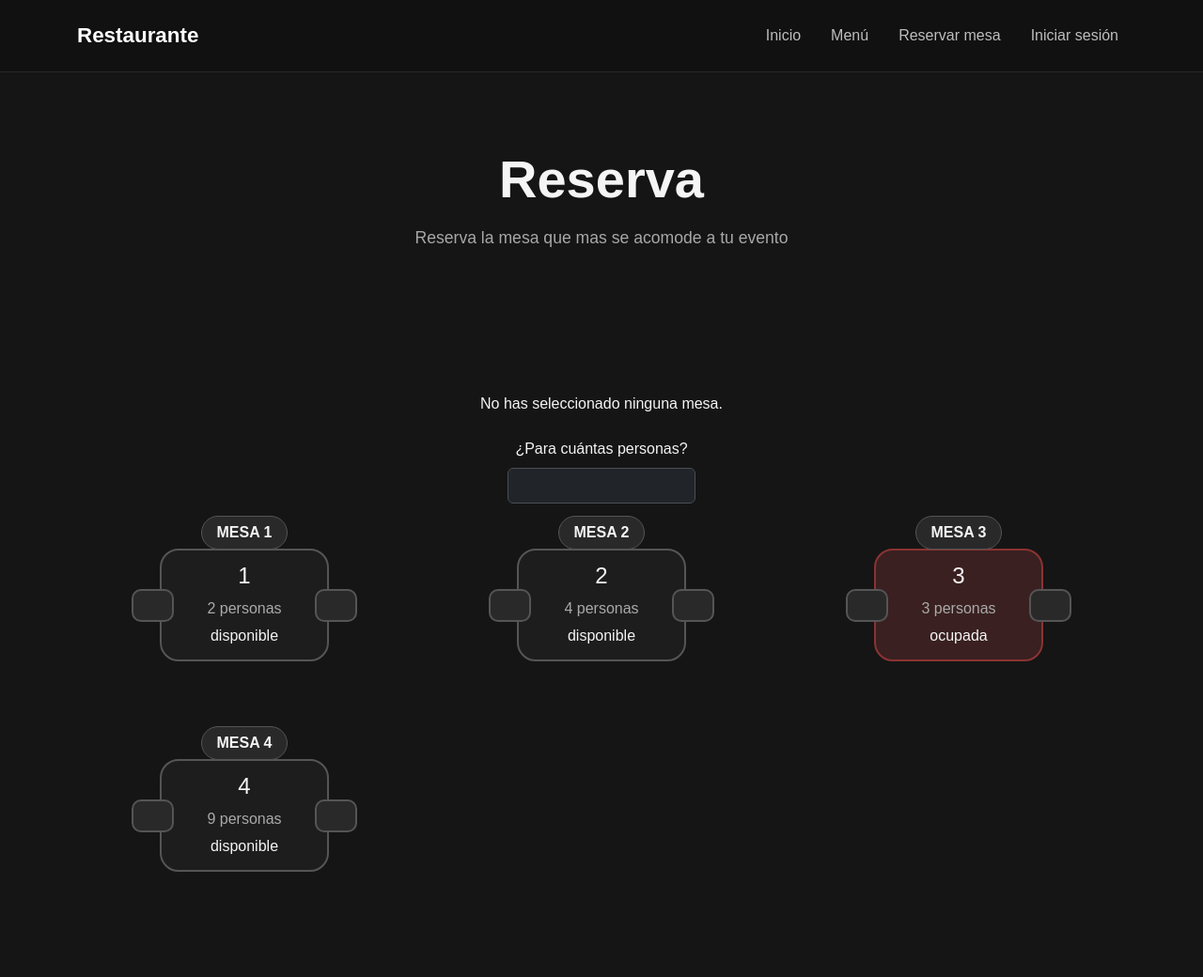
After one commit to DeveloperJuano/PJF, a PHP site: page /PJF/reserva in a window 1280 px wide. The commit adds this page. Shown: the whole page at 94% size. Run offline with PHP 8.4, Linux system fonts and the light colour scheme.

Commit message:
agregue mvc de reserva mas js con mesas interactivas

```diff
--- /dev/null
+++ b/app/controllers/ReservaController.php
@@ -0,0 +1,15 @@
+<?php
+
+require __DIR__ ."/../models/MesaModel.php";
+class ReservaController
+{
+    public function index()
+    {
+        $model = new MesaModel();
+        $mesas = $model->obtenerMesas();
+        require_once __DIR__ . '/../views/reserva/index.php';
+
+    }
+}
+
+?>
--- /dev/null
+++ b/app/models/MesaModel.php
@@ -0,0 +1,32 @@
+<?php
+class MesaModel
+{
+    public function obtenerMesas()
+    {
+        return [
+            [
+                'numero' => 1,
+                'capacidad' => 2,
+                'estado' => 'disponible'
+            ],
+            [
+                'numero' => 2,
+                'capacidad' => 4,
+                'estado' => 'disponible'
+            ],
+            [
+                'numero' => 3,
+                'capacidad' => 3,
+                'estado' => 'ocupada'
+            ],
+            [
+                'numero' => 4,
+                'capacidad' => 9,
+                'estado' => 'disponible'
+            ]
+        ];
+    }
+}
+
+
+?>
--- /dev/null
+++ b/app/views/components/navbar.php
@@ -0,0 +1,51 @@
+<nav class="navbar navbar-expand-lg">
+
+    <div class="container">
+
+        <a class="navbar-brand" href="/PJF">
+            Restaurante
+        </a>
+
+        <button
+            class="navbar-toggler"
+            type="button"
+            data-bs-toggle="collapse"
+            data-bs-target="#navbarNav"
+        >
+            <span class="navbar-toggler-icon"></span>
+        </button>
+
+        <div class="collapse navbar-collapse" id="navbarNav">
+
+            <ul class="navbar-nav ms-auto">
+
+                <li class="nav-item">
+                    <a class="nav-link" href="/PJF">
+                        Inicio
+                    </a>
+                </li>
+
+                <li class="nav-item">
+                    <a class="nav-link" href="/PJF/menu">
+                        Menú
+                    </a>
+                </li>
+
+                <li class="nav-item">
+                    <a class="nav-link" href="/PJF/reserva">
+                        Reservar mesa
+                    </a>
+                </li>
+
+                <li class="nav-item">
+                    <a class="nav-link" href="#">
+                        Iniciar sesión
+                    </a>
+                </li>
+
+            </ul>
+
+        </div>
+    </div>
+
+</nav>
--- /dev/null
+++ b/app/views/reserva/index.php
@@ -0,0 +1,106 @@
+<!doctype html>
+<html lang="es" data-bs-theme="dark">
+    <head>
+        <title>Reserva</title>
+        <!-- Required meta tags -->
+        <meta charset="utf-8" />
+        <meta name="viewport" content="width=device-width, initial-scale=1" />
+
+        <!-- Bootstrap CSS v5.3.8 -->
+        <link
+            href="https://cdn.jsdelivr.net/npm/bootstrap@5.3.8/dist/css/bootstrap.min.css"
+            rel="stylesheet"
+            integrity="sha384-sRIl4kxILFvY47J16cr9ZwB07vP4J8+LH7qKQnuqkuIAvNWLzeN8tE5YBujZqJLB"
+            crossorigin="anonymous"
+        />
+        <!-- CSS propio -->
+        <link rel="stylesheet" href="/PJF/public/css/style.css">
+    </head>
+
+    <body>
+        <!-- nav -->
+        <?php require_once __DIR__ . '/../components/navbar.php'; ?><?php require_once __DIR__ . '/../components/navbar.php'; ?>
+
+        <main>
+            <section class="">
+
+                <div
+                    class="container"
+                >
+
+                    <div class="text-center mb-5">
+
+                        <h1>
+                            Reserva
+                        </h1>
+
+                        <p>
+                            Reserva la mesa que mas se acomode a tu evento
+                        </p>
+
+                    </div>
+                </div>
+            </section>
+
+            <!-- MESAS -->
+            <section class="py-5">
+                <div class="container">
+                    <!-- INDICADOR DE MESA -->
+                    <div id="mesa-seleccionada" class="text-center mt-4">
+                        <p>No has seleccionado ninguna mesa.</p>
+                    </div>
+                    <!-- INFORMACION CLIENTE -->
+                    <div class="mt-4 text-center">
+
+                        <label for="personas" class="form-label">
+                            ¿Para cuántas personas?
+                        </label>
+
+                        <input
+                            type="number"
+                            id="personas"
+                            class="form-control mx-auto"
+                            min="1"
+                            style="max-width: 200px;"
+                        >
+                        <div id="mensaje-capacidad" class="mt-2"></div>
+                    </div>
+                    <div class="row">
+                        <?php foreach ($mesas as $mesa):?>
+                        <div class="col-md-4 mb-4">
+                            <article class="mesa mesa-<?= $mesa['estado'] ?>" >
+
+                                <div class="mesa-superior">
+
+                                    <span> MESA  <?= $mesa['numero'] ?> </span>
+                                </div>
+
+                                <div class="mesa-centro">
+                                    <h4><?= $mesa['numero'] ?></h4>
+                                    <p><?= $mesa['capacidad'] ?> personas</p>
+                                    <span><?= $mesa['estado'] ?></span>
+                                </div>
+                                <!-- BOTON AGREGAR -->
+                                <?php if ($mesa['estado'] === 'disponible'): ?>
+
+                                    <button type="button"
+                                    class="btn-agregar-mesa"
+                                    data-mesa= "<?= $mesa['numero'] ?>"
+                                    data-capacidad="<?= $mesa['capacidad'] ?>"
+                                    >
+                                        Agregar
+                                    </button>
+
+                                <?php endif; ?>
+                            </article>
+
+                        </div>
+                        <?php endforeach;?>
+                    </div>
+                </div>
+            </section>
+
+        </main>
+    <script src="/PJF/public/js/reserva.js"></script>
+    </body>
+</html>
--- a/public/css/style.css
+++ b/public/css/style.css
@@ -417,3 +417,160 @@ footer {
 #realizarPedido:hover {
     background-color: #dddddd;
 }
+
+/* =========================================================
+   MESAS
+========================================================= */
+
+.mesa {
+    position: relative;
+
+    width: 240px;
+    height: 200px;
+
+    margin: 0 auto;
+
+    display: flex;
+    align-items: center;
+    justify-content: center;
+
+    background-color: transparent;
+
+    cursor: pointer;
+}
+
+/* TABLERO DE LA MESA */
+
+.mesa-centro {
+    width: 180px;
+    height: 120px;
+
+    display: flex;
+    flex-direction: column;
+    align-items: center;
+    justify-content: center;
+
+    background-color: #1d1d1d;
+
+    border: 2px solid #555;
+    border-radius: 20px;
+
+    text-align: center;
+
+    transition: 0.3s;
+}
+
+/* información */
+
+.mesa-centro h4 {
+    margin-bottom: 0.5rem;
+}
+
+.mesa-centro p {
+    margin-bottom: 0.3rem;
+    color: #aaa;
+}
+
+/* NOMBRE DE LA MESA */
+
+.mesa-superior {
+    position: absolute;
+
+    top: 5px;
+
+    padding: 0.3rem 1rem;
+
+    background-color: #292929;
+
+    border: 1px solid #555;
+    border-radius: 50px;
+
+    font-weight: 600;
+
+    z-index: 2;
+}
+
+/* BOTÓN */
+
+.btn-agregar-mesa {
+    position: absolute;
+
+    bottom: 5px;
+
+    padding: 0.5rem 1.2rem;
+
+    border: none;
+    border-radius: 50px;
+
+    background-color: #ffffff;
+    color: #111111;
+
+    opacity: 0;
+    transform: translateY(10px);
+
+    transition: 0.3s;
+
+    z-index: 3;
+}
+
+/* HOVER */
+
+.mesa:hover .mesa-centro {
+    background-color: #292929;
+    border-color: #ffffff;
+}
+
+.mesa:hover .btn-agregar-mesa {
+    opacity: 1;
+    transform: translateY(0);
+}
+
+/* =========================================================
+   SILLAS DE LA MESA
+========================================================= */
+
+.mesa::before,
+.mesa::after {
+    content: "";
+    position: absolute;
+
+    width: 45px;
+    height: 35px;
+
+    background-color: #292929;
+    border: 2px solid #555;
+    border-radius: 10px;
+
+    transition: 0.3s;
+}
+
+/* sillas laterales */
+
+.mesa::before {
+    left: 0;
+}
+
+.mesa::after {
+    right: 0;
+}
+
+/* hover */
+
+.mesa:hover::before,
+.mesa:hover::after {
+    background-color: #444;
+    border-color: #ffffff;
+}
+/* disponobilidad */
+.mesa-disponible .mesa-centro {
+    border-color: #555;
+}
+
+.mesa-ocupada .mesa-centro {
+    background-color: #3a2020;
+    border-color: #8b3333;
+}
+.mesa-seleccionada .mesa-centro {
+    border-color: #ffffff;
+    background-color: #292929;
+}
--- a/public/js/menu.js
+++ b/public/js/menu.js
@@ -133,9 +133,6 @@ botonCerrarPedido.addEventListener('click', function(){
 
 });
 
-
-
-
 // ==================================================================================================================
 
 /*
--- /dev/null
+++ b/public/js/reserva.js
@@ -0,0 +1,72 @@
+/*
+COSNTANTES Y VARIABLES
+*/
+// BOTON MESA
+const botonesMesa = document.querySelectorAll('.btn-agregar-mesa');
+// SELECCION DE MESA
+const contenedorMesa = document.querySelector('#mesa-seleccionada');
+//CANTIDAD DE PERSONAS
+const inputPersonas = document.querySelector('#personas');
+
+const mensajeCapacidad = document.querySelector('#mensaje-capacidad');
+
+let mesaSeleccionada = null;
+//=====================================================================================
+
+/*
+CAPTURA LA MESA SELECCIONADA PARA RESERVAR
+*/
+botonesMesa.forEach(boton => {
+
+    boton.addEventListener('click', () => {
+
+        // CAPTURA DE DATOS
+        const numeroMesa = boton.dataset.mesa;
+        const capacidad = boton.dataset.capacidad;
+
+        //ARREGLO CON DATOS DE LA MESA SELECCIONADA
+        mesaSeleccionada = {
+            numero: numeroMesa,
+            capacidad: capacidad
+        };
+
+        inputPersonas.value = '';
+        mensajeCapacidad.textContent = '';
+
+        // TEXTO DE SELECCION DE MESA
+        contenedorMesa.innerHTML = `
+            <p>
+                Mesa ${mesaSeleccionada.numero} -
+                ${mesaSeleccionada.capacidad} personas
+            </p>
+        `;
+
+
+        // ANADE CLASE A LA MESA SELECCIONADA
+        document.querySelectorAll('.mesa-seleccionada').forEach(mesa => {
+            mesa.classList.remove('mesa-seleccionada');
+        });
+        boton.closest('.mesa').classList.add('mesa-seleccionada');
+    });
+
+});
+
+//=====================================================================================
+/*
+CAPTURA DE CANTIDAD DE PERSONAS SELECCIONADA
+*/
+inputPersonas.addEventListener('input', () => {
+
+    const personas = Number(inputPersonas.value);
+
+    if (mesaSeleccionada === null) {
+        return;
+    }
+
+    if (personas > Number(mesaSeleccionada.capacidad)) {
+        mensajeCapacidad.textContent = 'La mesa no tiene capacidad suficiente.';
+    }else {
+        mensajeCapacidad.textContent = '';
+    }
+
+});
--- a/routes/web.php
+++ b/routes/web.php
@@ -22,7 +22,13 @@ switch($uri){
         $controller->index();
         break;
 
-    default:
+    case '/reserva':
+        require_once __DIR__.'/../app/controllers/ReservaController.php';
+        $controller = new ReservaController();
+        $controller->index();
+        break;
+
+    default :
         http_response_code(404);
         echo "pagina no encontrada";
         break;
```
Also changed, not shown: app/views/home/index.php (+1 -51 lines), app/views/menu/index.php (+2 -50 lines), app/controllers/MesaController.php (deleted), app/controllers/PedidoController.php (deleted).
